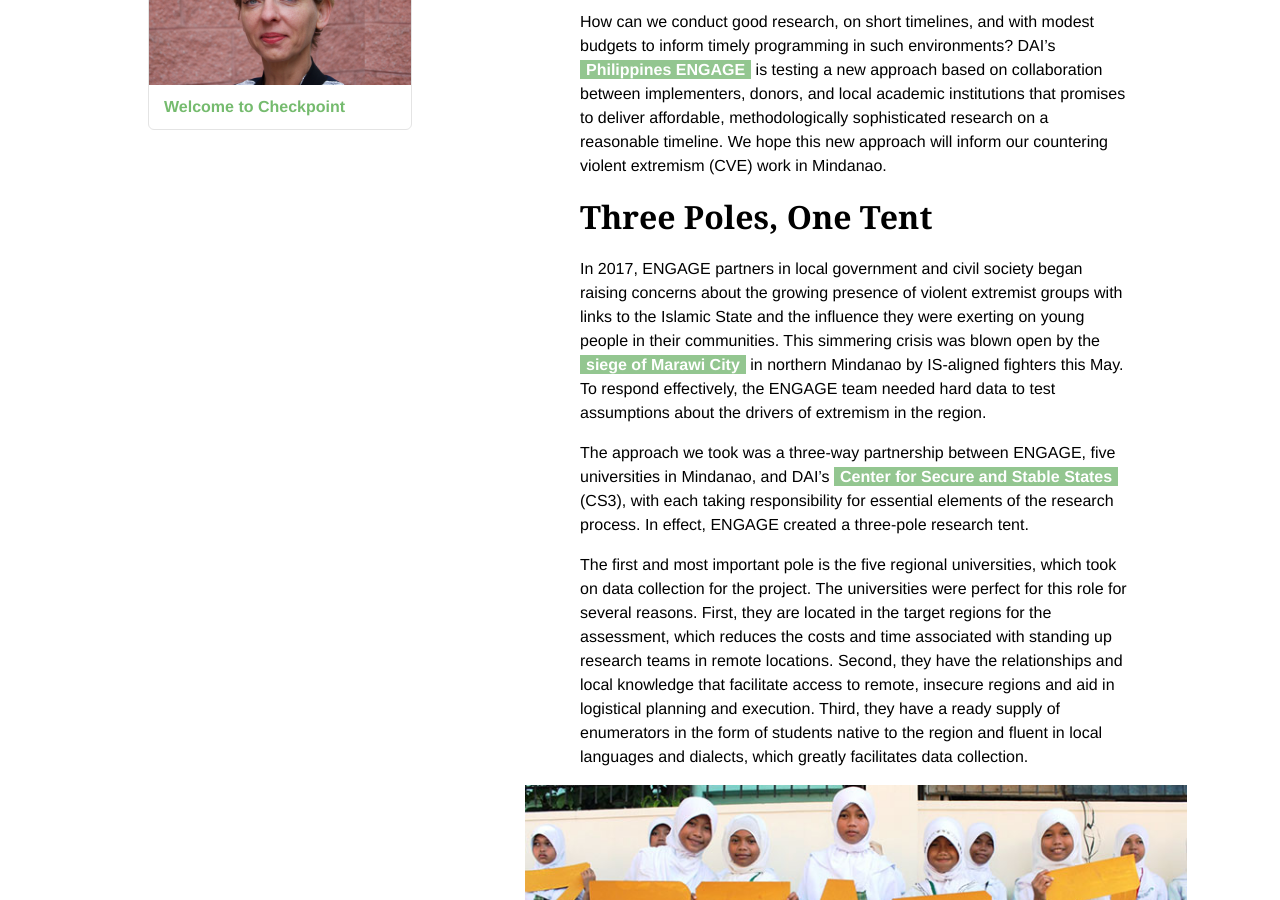
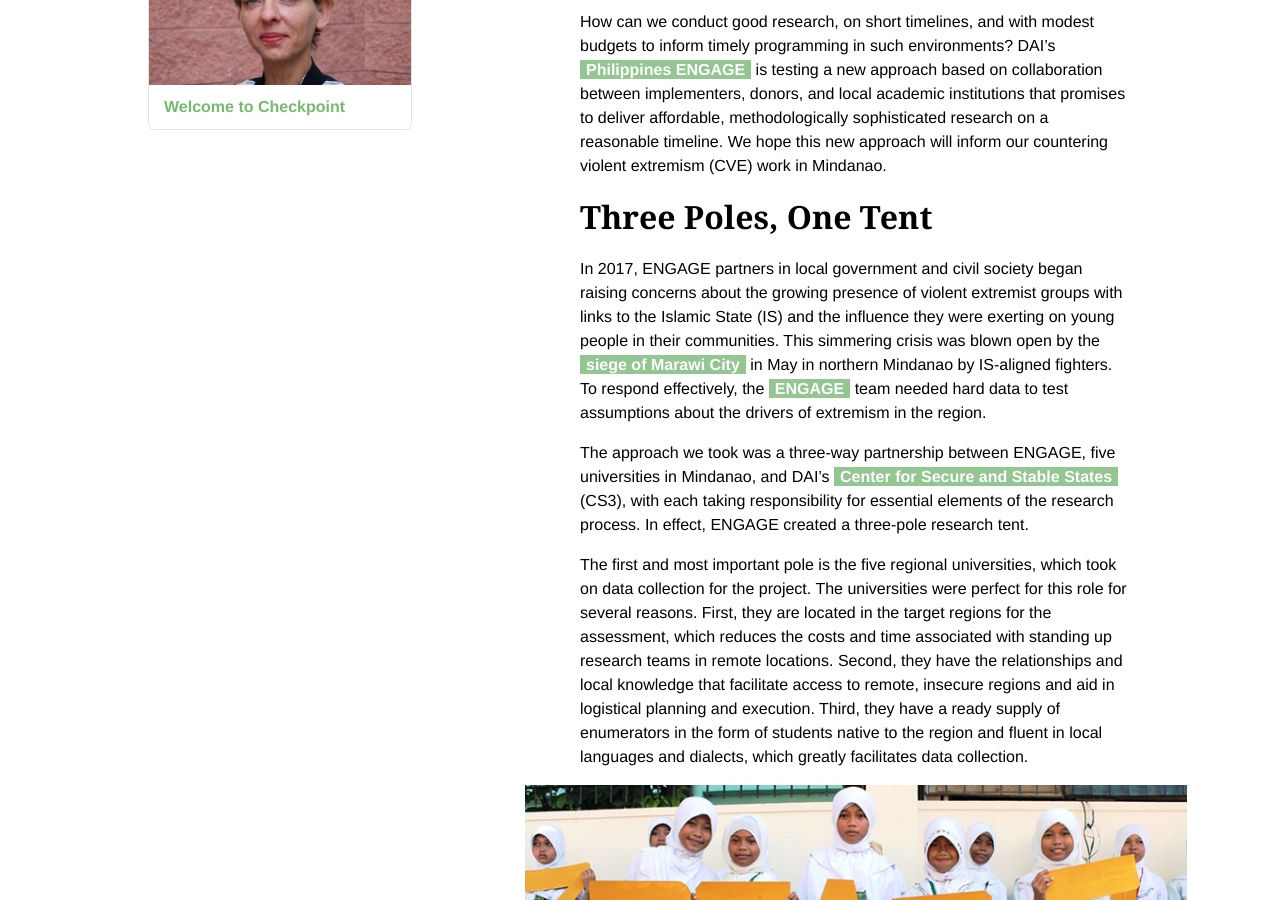
Before and after one commit to BryanSchuetz/CS-, a Jekyll site: the page built from _posts/2017-10-02-research-good-timely-affordable.markdown, in a window 1280 px wide and 900 px high, scrolled down 622 px. Built offline with Jekyll 4.4.1, drawn with Linux system fonts in a browser that asks for light colours.

Commit message:
Updated Research Good Timely Affordable

```diff
--- a/_posts/2017-10-02-research-good-timely-affordable.markdown
+++ b/_posts/2017-10-02-research-good-timely-affordable.markdown
@@ -19,7 +19,7 @@ How can we conduct good research, on short timelines, and with modest budgets to
 
 # Three Poles, One Tent
 
-In 2017, ENGAGE partners in local government and civil society began raising concerns about the growing presence of violent extremist groups with links to the Islamic State and the influence they were exerting on young people in their communities. This simmering crisis was blown open by the [siege of Marawi City](http://www.cnn.com/2017/06/25/asia/philippines-marawi-isis/index.html) in northern Mindanao by IS-aligned fighters this May. To respond effectively, the ENGAGE team needed hard data to test assumptions about the drivers of extremism in the region.
+In 2017, ENGAGE partners in local government and civil society began raising concerns about the growing presence of violent extremist groups with links to the Islamic State (IS) and the influence they were exerting on young people in their communities. This simmering crisis was blown open by the [siege of Marawi City](http://www.cnn.com/2017/06/25/asia/philippines-marawi-isis/index.html) in May in northern Mindanao by IS-aligned fighters. To respond effectively, the [ENGAGE](https://www.usaid.gov/philippines/democracy-human-rights-and-governance/engage) team needed hard data to test assumptions about the drivers of extremism in the region.
 
 The approach we took was a three-way partnership between ENGAGE, five universities in Mindanao, and DAI’s [Center for Secure and Stable States](https://www.dai.com/our-work/solutions/fragile-states) (CS3), with each taking responsibility for essential elements of the research process. In effect, ENGAGE created a three-pole research tent.
 
```
